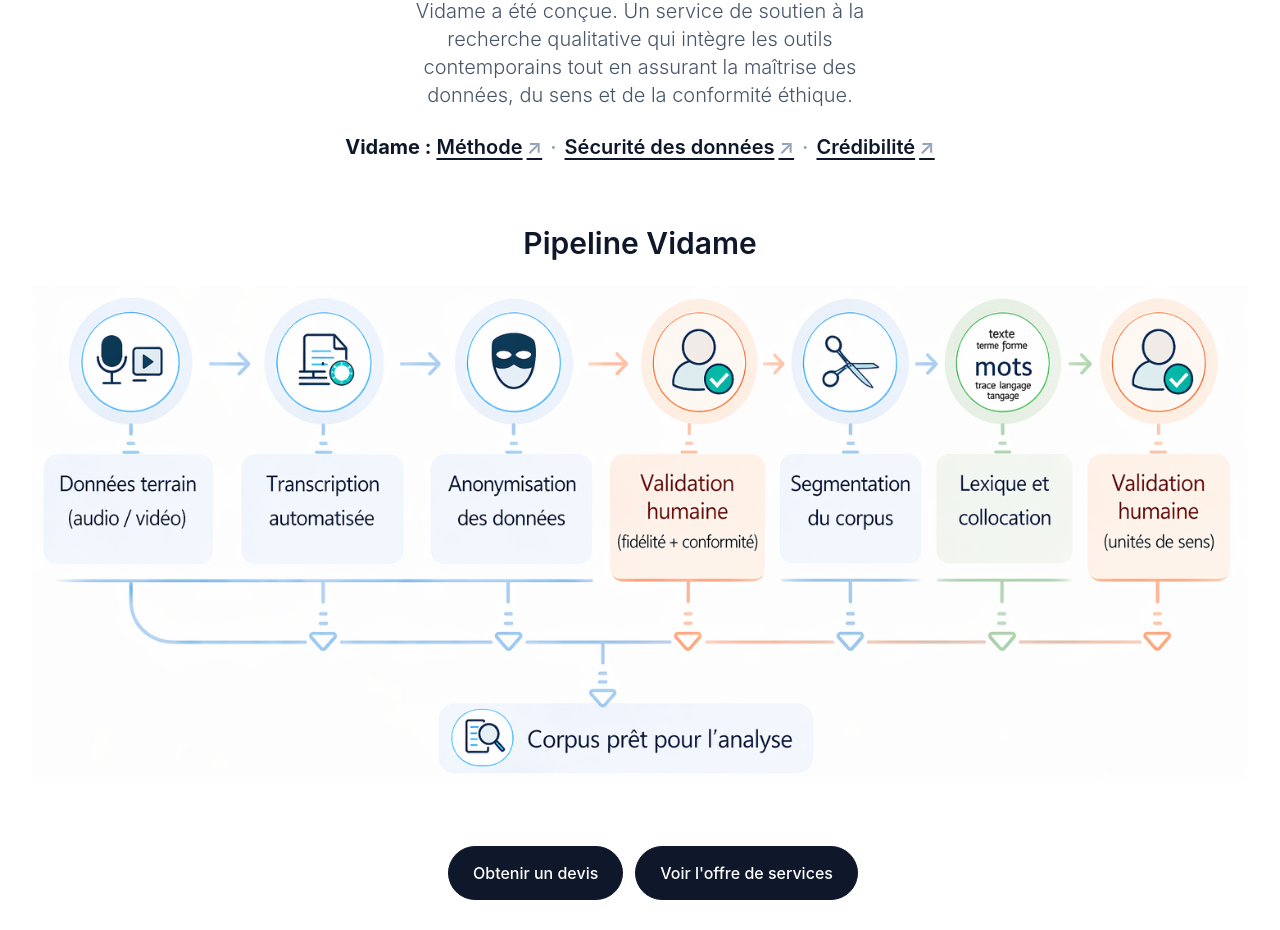
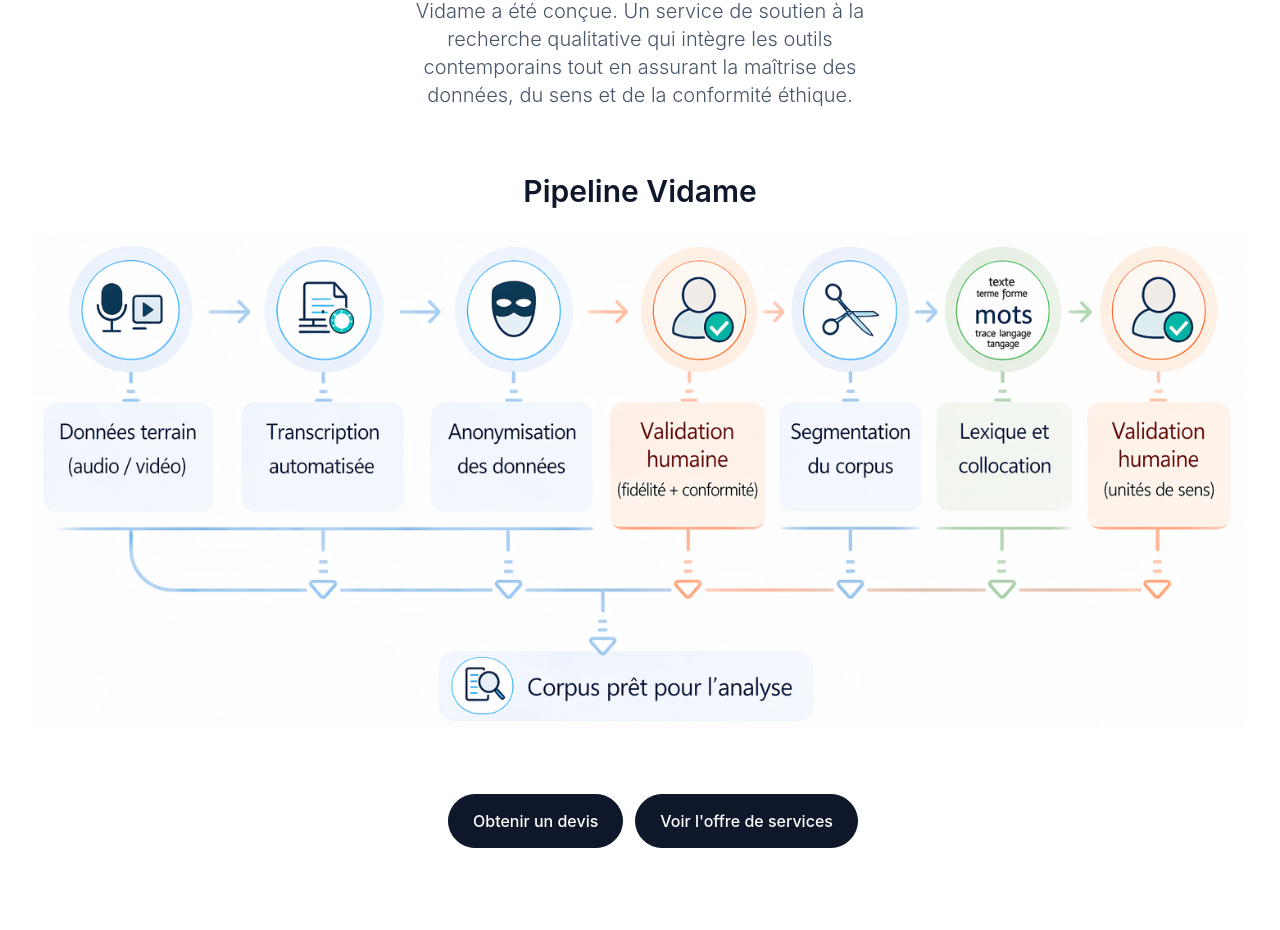
Before and after one commit to momopro21/vidame-recherche, a React (Vite) app: page / in a window 1280 px wide. Shown: the part 957-1887 px from the top of the page. Built offline with nearby package versions, Linux system fonts and the light colour scheme; the HTML template or start-up script is replaced by a standard one.

Commit message:
Remove Vidame section with links
Removed the Vidame section that included links for methodology, data security, and experience.

```diff
--- a/src/App.tsx
+++ b/src/App.tsx
@@ -557,73 +557,7 @@ return (
   )}
 </div>
 
-     {/* ===== VIDAME_REPERE_PHRASE_FERMETURE_HERO_ACCUEIL ===== */}
-<p className="mx-auto mt-10 max-w-4xl text-lg font-semibold text-slate-900 md:text-xl">
-  {lang === "fr" ? (
-    <>
-      <span className="font-bold">Vidame :</span>{" "}
-      <a
-        href="#pipeline"
-        className="inline-flex items-center gap-1 underline underline-offset-4 hover:text-slate-700"
-      >
-        Méthode
-        <span className="text-slate-400">↗</span>
-      </a>
-
-      <span className="mx-2 text-slate-400">·</span>
-
-      <a
-        href="#securite"
-        className="inline-flex items-center gap-1 underline underline-offset-4 hover:text-slate-700"
-      >
-        Sécurité des données
-        <span className="text-slate-400">↗</span>
-      </a>
-
-      <span className="mx-2 text-slate-400">·</span>
-
-      <a
-        href="#apropos"
-        className="inline-flex items-center gap-1 underline underline-offset-4 hover:text-slate-700"
-      >
-        Crédibilité
-        <span className="text-slate-400">↗</span>
-      </a>
-    </>
-  ) : (
-    <>
-      <span className="font-bold">Vidame:</span>{" "}
-      <a
-        href="#pipeline"
-        className="inline-flex items-center gap-1 underline underline-offset-4 hover:text-slate-700"
-      >
-        Methodology
-        <span className="text-slate-400">↗</span>
-      </a>
-
-      <span className="mx-2 text-slate-400">·</span>
-
-      <a
-        href="#securite"
-        className="inline-flex items-center gap-1 underline underline-offset-4 hover:text-slate-700"
-      >
-        Data security
-        <span className="text-slate-400">↗</span>
-      </a>
-
-      <span className="mx-2 text-slate-400">·</span>
-
-      <a
-        href="#apropos"
-        className="inline-flex items-center gap-1 underline underline-offset-4 hover:text-slate-700"
-      >
-        Experience
-        <span className="text-slate-400">↗</span>
-      </a>
-    </>
-  )}
-</p>
-    </div>
+     </div>
   </div>
 </section>
      {/* ===== VIDAME_REPERE_SECTION_PIPELINE ===== */}
```
